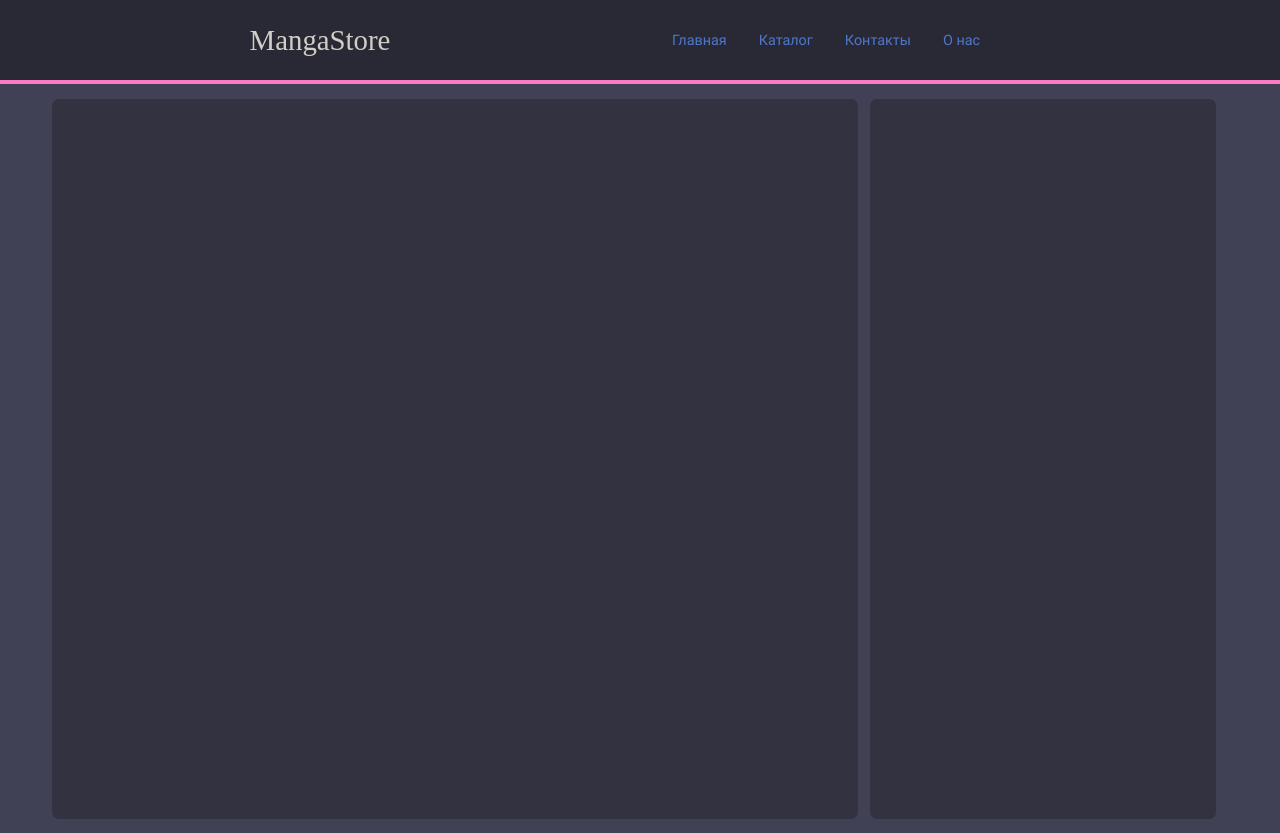
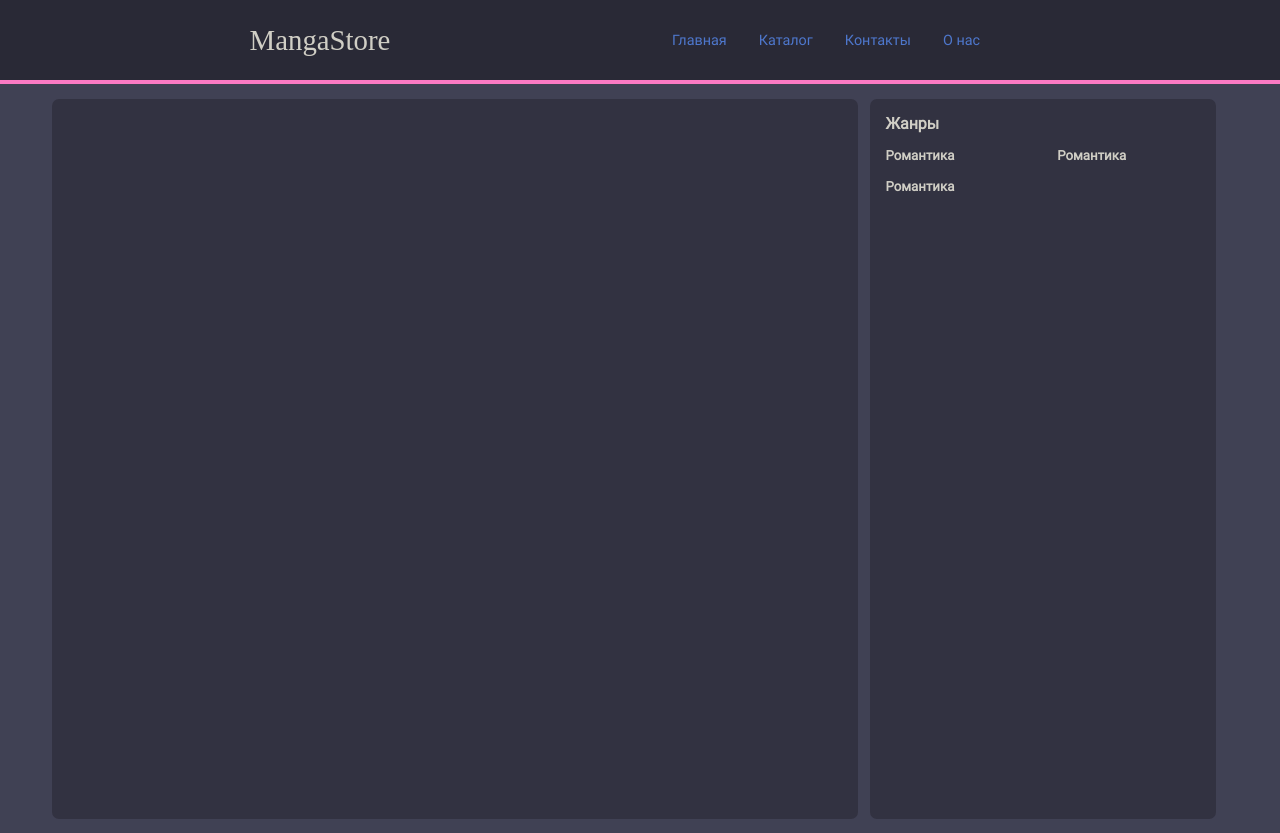
Before and after one commit to SadScream/manga-site, a PHP site: page /manga-list.php in a window 1280 px wide. Shown: the top 833 px of the page. Run offline with PHP 8.4, Linux system fonts and the light colour scheme; data that the repository does not hold is empty; some web fonts are replaced.

Commit message:
в процессе работы над фильтрами

```diff
--- a/manga-list.php
+++ b/manga-list.php
@@ -73,7 +73,19 @@ require_once("database/publishers.php");
                     </div>
                 </div>
                 <div id="filter-wrapper">
+                    <div id="search-filter-wrapper">
+                        <div id="search-filter-genres-wrapper">
+                            <h4>Жанры</h4>
+                            <div id="search-filter-genres">
+                                <h5>Романтика</h5>
+                                <h5>Романтика</h5>
+                                <h5>Романтика</h5>
+                            </div>
+                        </div>
+                    </div>
+                    <div id="search-filter-buttons">
 
+                    </div>
                 </div>
             </div>
         </div>
--- a/styles/content-bar-catalog.css
+++ b/styles/content-bar-catalog.css
@@ -41,7 +41,7 @@
 
 .manga-card-wrapper a {
     position: absolute;
-    width: calc(100% - 16px);
+    width: calc(100% - 16px); /*учет паддингов по двум сторонам*/
     height: calc(100% - 16px);
 }
 
@@ -50,10 +50,11 @@
     bottom: 0;
     width: 100%;
     text-shadow: 0 1px rgba(0, 0, 0, 0.7);
-    background-image: linear-gradient(0deg,rgba(0,0,0,.8) 0,rgba(0,0,0,.01));
+    background-image: linear-gradient(0deg, rgba(0,0,0,0.8) 0, rgba(0,0,0,0.01));
     overflow: hidden;
     padding: 0px 5px 5px;
     box-sizing: border-box;
+    border-radius: 8px;
 }
 
 .manga-card-info>h5, h3 {
@@ -76,6 +77,10 @@
     border-radius: 8px;
 }
 
+
+/*------------------------------------*/
+
+
 #filter-wrapper {
     z-index: 1;
     position: sticky;
@@ -86,4 +91,34 @@
     width: 30%;
     float: right;
     background-color: #323241;
+    box-sizing: border-box;
 }
+
+#search-filter-wrapper {
+    width: 100%;
+    max-height: calc(100% - 44px);
+    overflow-y: scroll;
+    overflow-x: hidden;
+    box-sizing: border-box;
+}
+
+#search-filter-wrapper h4 {
+    margin-left: 15px;
+}
+
+#search-filter-genres {
+    width: 100%;
+    display: inline-block;
+    box-sizing: border-box;
+}
+
+#search-filter-wrapper h5 {
+    width: calc(50% - 20px);
+    margin-left: 15px;
+    display: inline-block;
+}
+
+#search-filter-buttons {
+    width: 100%;
+    height: 44px;
+}
```
